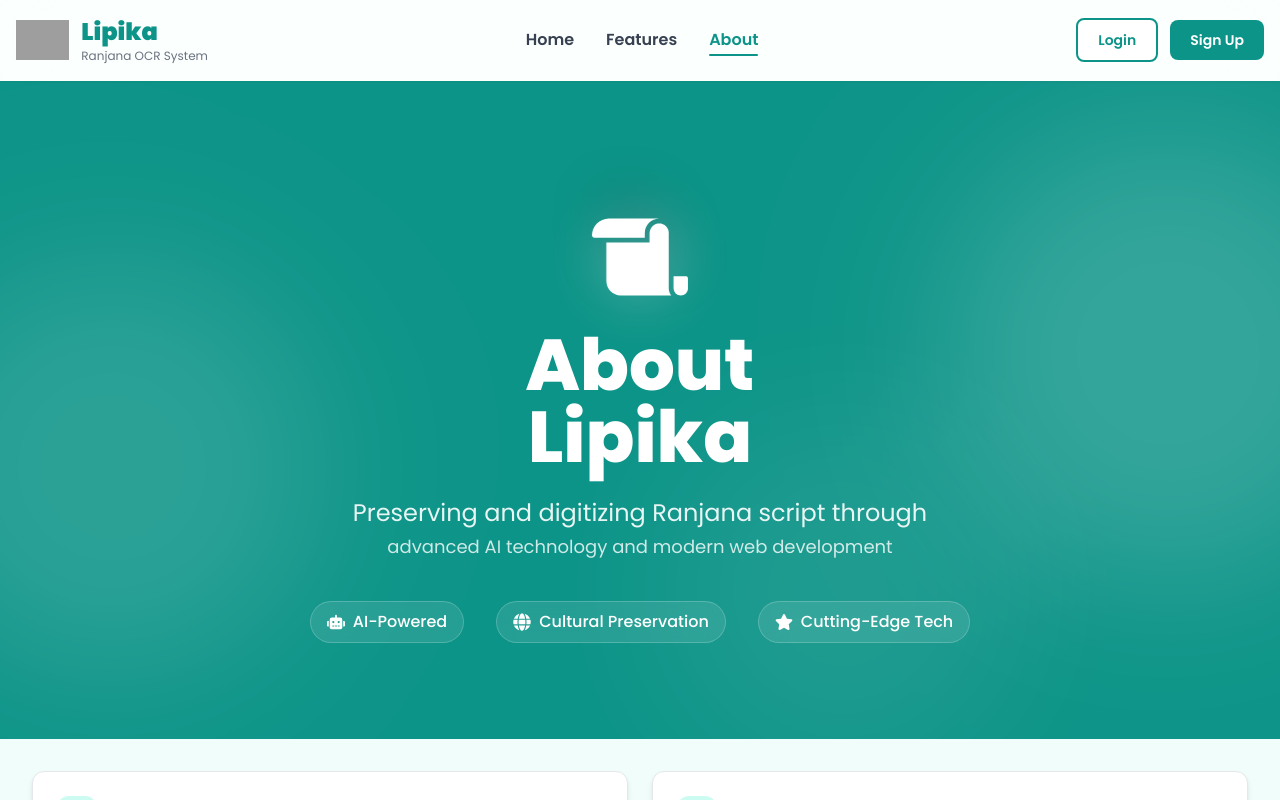
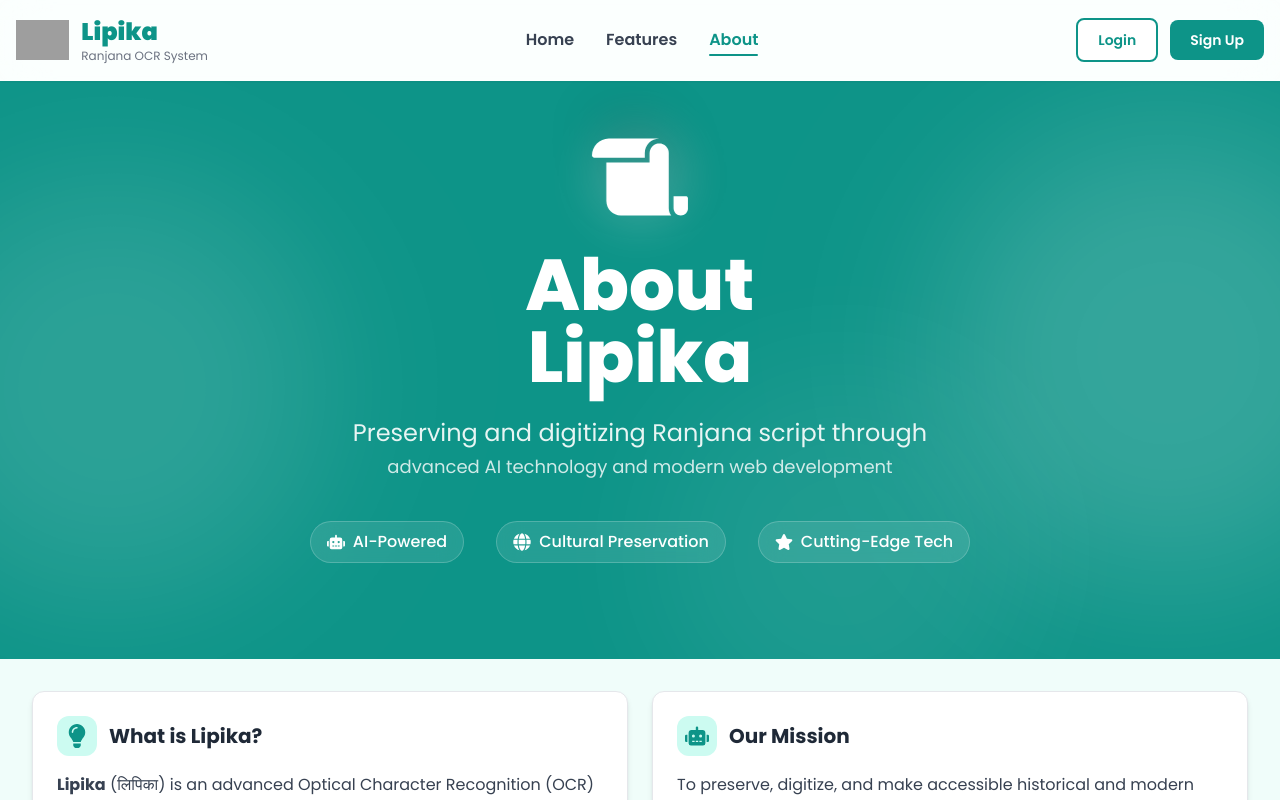
Before and after one commit to SajBajra/Final-Year-Project, a React (Vite) app in the folder frontend/: page /about in a window 1280 px wide. Shown: the top 800 px of the page. Built offline with nearby package versions, Linux system fonts and the light colour scheme; grey boxes are pictures that could not be loaded.

Commit message:
Reduce About page hero top padding to match Features page

```diff
--- a/frontend/src/pages/About.jsx
+++ b/frontend/src/pages/About.jsx
@@ -43,7 +43,7 @@ const About = () => {
   return (
     <div className="min-h-screen bg-primary-50">
       {/* Hero Section */}
-      <section className="relative overflow-hidden bg-primary-600 pt-20 pb-16 sm:pt-24 sm:pb-20 md:pt-32 md:pb-24">
+      <section className="relative overflow-hidden bg-primary-600 pt-8 pb-16 sm:pt-10 sm:pb-20 md:pt-12 md:pb-24">
         {/* Animated Background Elements */}
         <div className="absolute inset-0 overflow-hidden">
           <motion.div
```
